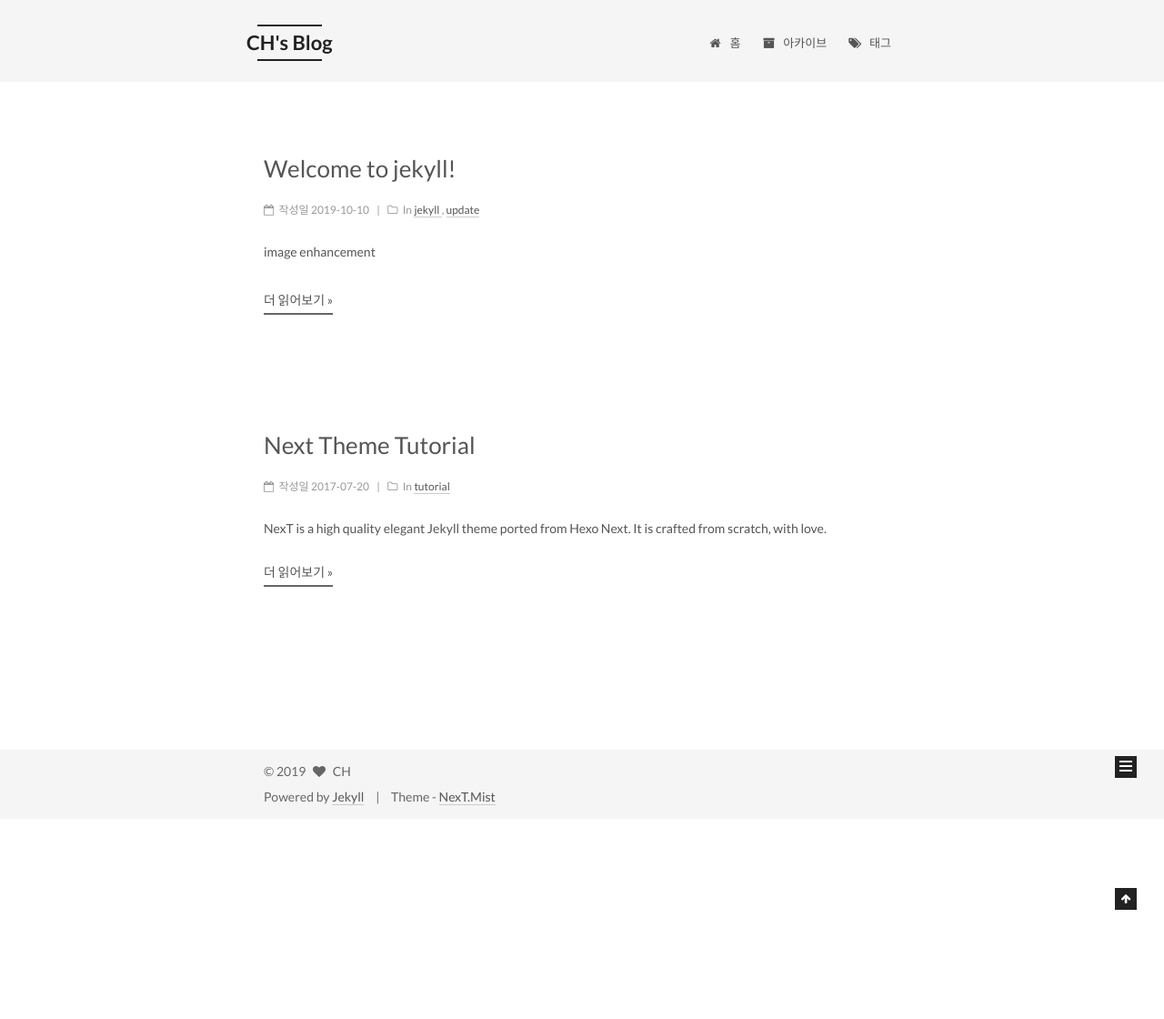
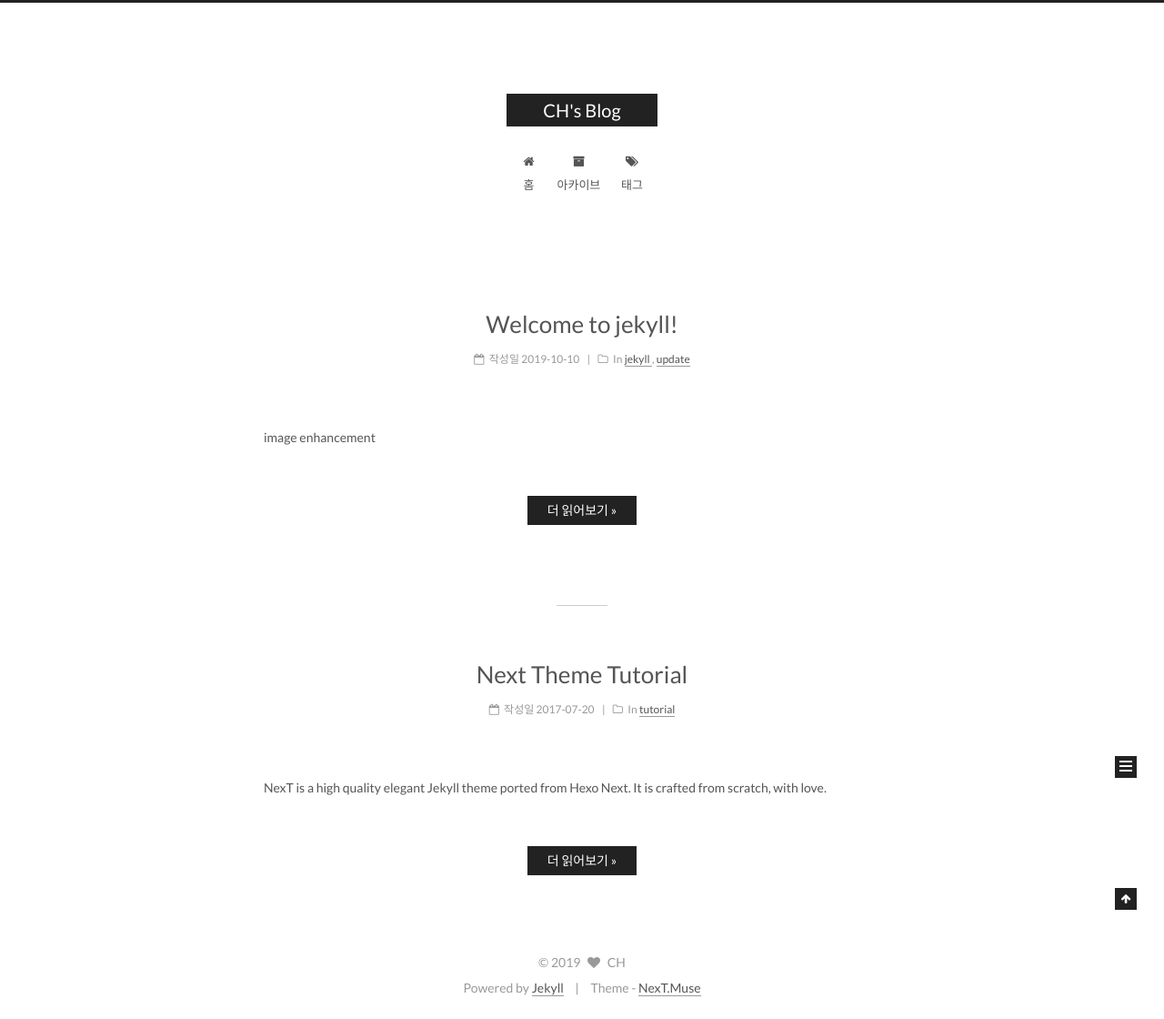
Before and after one commit to CH-Improc/ch-improc.github.io, a Jekyll site: the page built from index.html, in a window 1280 px wide. Shown: the whole page at 91% size. Built offline with Jekyll 4.4.1, drawn with Linux system fonts in a browser that asks for light colours; the list of posts is cut into pages by our own code; before the commit the page ends 900 px from its top, so only the background shows below that.

Commit message:
Update _config.yml

```diff
--- a/_config.yml
+++ b/_config.yml
@@ -19,7 +19,7 @@ baseurl: ""
 permalink: pretty
 
 # Pagination
-paginate: 100
+paginate: 10
 #paginate_path: "/page:num/"
 #archive:
   #paginate: 10
@@ -84,7 +84,7 @@ keywords: "Jekyll, NexT"
 # Set rss to false to disable feed link.
 # Leave rss as empty to use site's feed link.
 # Set rss to specific value if you have burned your feed already.
-rss:
+#rss:
 
 # Specify the date when the site was setup
 #since: 2015
@@ -151,8 +151,8 @@ menu_icons:
 # ---------------------------------------------------------------
 
 # Schemes
-#scheme: Muse
-scheme: Mist
+scheme: Muse
+#scheme: Mist
 #scheme: Pisces
 
 
```
